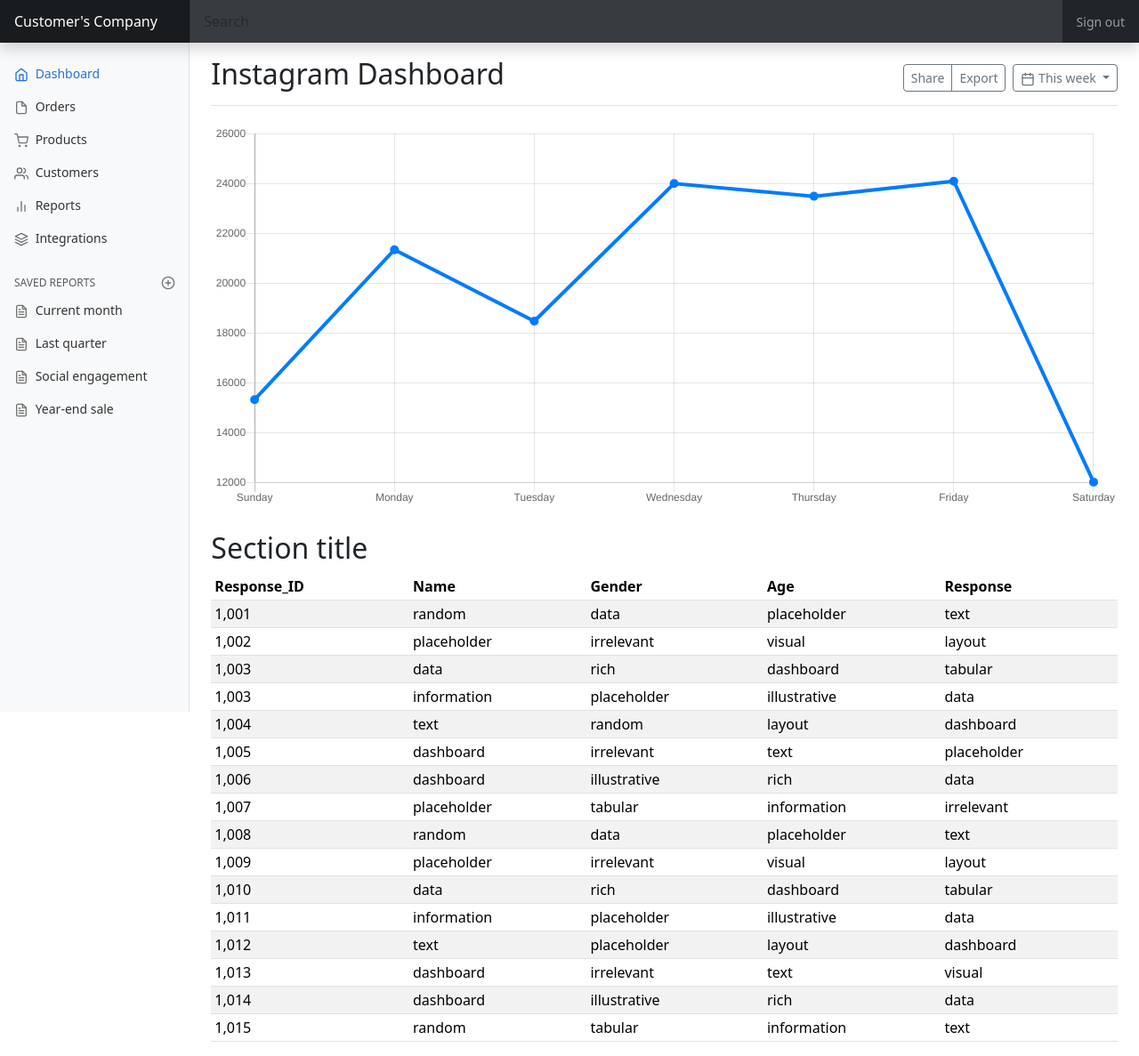
After one commit to Ritesh1069/ProMarketer_production_deployment, a Django app: page /DashIndex.html in a window 1280 px wide. The commit adds this page. Shown: the whole page at 89% size. Run offline with Django 4.2, Linux system fonts and the light colour scheme; some libraries are stand-ins or nearby versions.

Commit message:
added new features
added analytics page and  successufully inked it to main

```diff
--- a/main/djapp/urls.py
+++ b/main/djapp/urls.py
@@ -10,4 +10,5 @@
     path('email', views.email, name="emails sent"),
     path('ContactUs.html', views.contact, name='ContactUs Page'),
     path('analytics_home.html', views.analytics, name='analytics page'),
+    path('DashIndex.html', views.insta_analytics, name='Instagram Analytics'),
 ]
--- a/main/djapp/views.py
+++ b/main/djapp/views.py
@@ -15,6 +15,9 @@
 
 def contact(request):
     return render(request, 'ContactUs.html')
+
+def insta_analytics(request):
+    return render(request, 'DashIndex.html')
 
 def run(request):
     if request.method == 'POST':
--- /dev/null
+++ b/main/templates/DashIndex.html
@@ -0,0 +1,284 @@
+
+{% load static %}
+  <head>
+    <meta charset="utf-8">
+    <meta name="viewport" content="width=device-width, initial-scale=1">
+    <meta name="description" content="">
+    <meta name="author" content="Mark Otto, Jacob Thornton, and Bootstrap contributors">
+    <meta name="generator" content="Hugo 0.84.0">
+    <title>Dashboard Template · Bootstrap v5.0</title>
+
+    <link rel="canonical" href="https://getbootstrap.com/docs/5.0/examples/dashboard/">
+    <link href="https://cdn.jsdelivr.net/npm/bootstrap@5.3.0/dist/css/bootstrap.min.css" rel="stylesheet">
+
+
+    <!-- Bootstrap core CSS -->
+<link href="../assets/dist/css/bootstrap.min.css" rel="stylesheet">
+
+    <style>
+      .bd-placeholder-img {
+        font-size: 1.125rem;
+        text-anchor: middle;
+        -webkit-user-select: none;
+        -moz-user-select: none;
+        user-select: none;
+      }
+
+      @media (min-width: 768px) {
+        .bd-placeholder-img-lg {
+          font-size: 3.5rem;
+        }
+      }
+    </style>
+
+
+    <!-- Custom styles for this template -->
+    <link href="dashboard.css" rel="stylesheet">
+  </head>
+
+
+<header class="navbar navbar-dark sticky-top bg-dark flex-md-nowrap p-0 shadow">
+  <a class="navbar-brand col-md-3 col-lg-2 me-0 px-3" href="#">Customer's Company</a>
+  <button class="navbar-toggler position-absolute d-md-none collapsed" type="button" data-bs-toggle="collapse" data-bs-target="#sidebarMenu" aria-controls="sidebarMenu" aria-expanded="false" aria-label="Toggle navigation">
+    <span class="navbar-toggler-icon"></span>
+  </button>
+  <input class="form-control form-control-dark w-100" type="text" placeholder="Search" aria-label="Search">
+  <div class="navbar-nav">
+    <div class="nav-item text-nowrap">
+      <a class="nav-link px-3" href="#">Sign out</a>
+    </div>
+  </div>
+</header>
+
+<div class="container-fluid">
+  <div class="row">
+    <nav id="sidebarMenu" class="col-md-3 col-lg-2 d-md-block bg-light sidebar collapse">
+      <div class="position-sticky pt-3">
+        <ul class="nav flex-column">
+          <li class="nav-item">
+            <a class="nav-link active" aria-current="page" href="#">
+              <span data-feather="home"></span>
+              Dashboard
+            </a>
+          </li>
+          <li class="nav-item">
+            <a class="nav-link" href="#">
+              <span data-feather="file"></span>
+              Orders
+            </a>
+          </li>
+          <li class="nav-item">
+            <a class="nav-link" href="#">
+              <span data-feather="shopping-cart"></span>
+              Products
+            </a>
+          </li>
+          <li class="nav-item">
+            <a class="nav-link" href="#">
+              <span data-feather="users"></span>
+              Customers
+            </a>
+          </li>
+          <li class="nav-item">
+            <a class="nav-link" href="#">
+              <span data-feather="bar-chart-2"></span>
+              Reports
+            </a>
+          </li>
+          <li class="nav-item">
+            <a class="nav-link" href="#">
+              <span data-feather="layers"></span>
+              Integrations
+            </a>
+          </li>
+        </ul>
+
+        <h6 class="sidebar-heading d-flex justify-content-between align-items-center px-3 mt-4 mb-1 text-muted">
+          <span>Saved reports</span>
+          <a class="link-secondary" href="#" aria-label="Add a new report">
+            <span data-feather="plus-circle"></span>
+          </a>
+        </h6>
+        <ul class="nav flex-column mb-2">
+          <li class="nav-item">
+            <a class="nav-link" href="#">
+              <span data-feather="file-text"></span>
+              Current month
+            </a>
+          </li>
+          <li class="nav-item">
+            <a class="nav-link" href="#">
+              <span data-feather="file-text"></span>
+              Last quarter
+            </a>
+          </li>
+          <li class="nav-item">
+            <a class="nav-link" href="#">
+              <span data-feather="file-text"></span>
+              Social engagement
+            </a>
+          </li>
+          <li class="nav-item">
+            <a class="nav-link" href="#">
+              <span data-feather="file-text"></span>
+              Year-end sale
+            </a>
+          </li>
+        </ul>
+      </div>
+    </nav>
+
+    <main class="col-md-9 ms-sm-auto col-lg-10 px-md-4">
+      <div class="d-flex justify-content-between flex-wrap flex-md-nowrap align-items-center pt-3 pb-2 mb-3 border-bottom">
+        <h1 class="h2"> Instagram Dashboard</h1>
+        <div class="btn-toolbar mb-2 mb-md-0">
+          <div class="btn-group me-2">
+            <button type="button" class="btn btn-sm btn-outline-secondary">Share</button>
+            <button type="button" class="btn btn-sm btn-outline-secondary">Export</button>
+          </div>
+          <button type="button" class="btn btn-sm btn-outline-secondary dropdown-toggle">
+            <span data-feather="calendar"></span>
+            This week
+          </button>
+        </div>
+      </div>
+
+      <canvas class="my-4 w-100 chartjs-render-monitor" id="myChart" width="900" height="380"></canvas>
+
+      <h2>Section title</h2>
+      <div class="table-responsive">
+        <table class="table table-striped table-sm">
+          <thead>
+            <tr>
+              <th scope="col">Response_ID</th>
+              <th scope="col">Name</th>
+              <th scope="col">Gender</th>
+              <th scope="col">Age</th>
+              <th scope="col">Response</th>
+            </tr>
+          </thead>
+          <tbody>
+            <tr>
+              <td>1,001</td>
+              <td>random</td>
+              <td>data</td>
+              <td>placeholder</td>
+              <td>text</td>
+            </tr>
+            <tr>
+              <td>1,002</td>
+              <td>placeholder</td>
+              <td>irrelevant</td>
+              <td>visual</td>
+              <td>layout</td>
+            </tr>
+            <tr>
+              <td>1,003</td>
+              <td>data</td>
+              <td>rich</td>
+              <td>dashboard</td>
+              <td>tabular</td>
+            </tr>
+            <tr>
+              <td>1,003</td>
+              <td>information</td>
+              <td>placeholder</td>
+              <td>illustrative</td>
+              <td>data</td>
+            </tr>
+            <tr>
+              <td>1,004</td>
+              <td>text</td>
+              <td>random</td>
+              <td>layout</td>
+              <td>dashboard</td>
+            </tr>
+            <tr>
+              <td>1,005</td>
+              <td>dashboard</td>
+              <td>irrelevant</td>
+              <td>text</td>
+              <td>placeholder</td>
+            </tr>
+            <tr>
+              <td>1,006</td>
+              <td>dashboard</td>
+              <td>illustrative</td>
+              <td>rich</td>
+              <td>data</td>
+            </tr>
+            <tr>
+              <td>1,007</td>
+              <td>placeholder</td>
+              <td>tabular</td>
+              <td>information</td>
+              <td>irrelevant</td>
+            </tr>
+            <tr>
+              <td>1,008</td>
+              <td>random</td>
+              <td>data</td>
+              <td>placeholder</td>
+              <td>text</td>
+            </tr>
+            <tr>
+              <td>1,009</td>
+              <td>placeholder</td>
+              <td>irrelevant</td>
+              <td>visual</td>
+              <td>layout</td>
+            </tr>
+            <tr>
+              <td>1,010</td>
+              <td>data</td>
+              <td>rich</td>
+              <td>dashboard</td>
+              <td>tabular</td>
+            </tr>
+            <tr>
+              <td>1,011</td>
+              <td>information</td>
+              <td>placeholder</td>
+              <td>illustrative</td>
+              <td>data</td>
+            </tr>
+            <tr>
+              <td>1,012</td>
+              <td>text</td>
+              <td>placeholder</td>
+              <td>layout</td>
+              <td>dashboard</td>
+            </tr>
+            <tr>
+              <td>1,013</td>
+              <td>dashboard</td>
+              <td>irrelevant</td>
+              <td>text</td>
+              <td>visual</td>
+            </tr>
+            <tr>
+              <td>1,014</td>
+              <td>dashboard</td>
+              <td>illustrative</td>
+              <td>rich</td>
+              <td>data</td>
+            </tr>
+            <tr>
+              <td>1,015</td>
+              <td>random</td>
+              <td>tabular</td>
+              <td>information</td>
+              <td>text</td>
+            </tr>
+          </tbody>
+        </table>
+      </div>
+    </main>
+  </div>
+</div>
+
+<script src="https://cdn.jsdelivr.net/npm/bootstrap@5.3.0/dist/js/bootstrap.bundle.min.js"></script>
+
+    <script src="../assets/dist/js/bootstrap.bundle.min.js"></script>
+
+      <script src="https://cdn.jsdelivr.net/npm/feather-icons@4.28.0/dist/feather.min.js" integrity="sha384-uO3SXW5IuS1ZpFPKugNNWqTZRRglnUJK6UAZ/gxOX80nxEkN9NcGZTftn6RzhGWE" crossorigin="anonymous"></script><script src="https://cdn.jsdelivr.net/npm/chart.js@2.9.4/dist/Chart.min.js" integrity="sha384-zNy6FEbO50N+Cg5wap8IKA4M/ZnLJgzc6w2NqACZaK0u0FXfOWRRJOnQtpZun8ha" crossorigin="anonymous"></script><script src="dashboard.js"></script>
--- a/main/templates/analytics_home.html
+++ b/main/templates/analytics_home.html
@@ -187,10 +187,12 @@
                     <h2>Instagram Campaign</h2>
                 <p>Lorem ipsum dolor, sit amet consectetur adipisicing elit. Ut perspiciatis tempore quide.</p>
                 </div>
+                <a href="DashIndex.html">
                 <button >
                     <img src="{% static 'search.png' %}" alt="">
                     See Insights
                 </button>
+                </a>
             </div>
 
            <div class="card">
--- /dev/null
+++ b/main/templates/dashboard.css
@@ -0,0 +1,100 @@
+body {
+  font-size: .875rem;
+}
+
+.feather {
+  width: 16px;
+  height: 16px;
+  vertical-align: text-bottom;
+}
+
+/*
+ * Sidebar
+ */
+
+.sidebar {
+  position: fixed;
+  top: 0;
+  /* rtl:raw:
+  right: 0;
+  */
+  bottom: 0;
+  /* rtl:remove */
+  left: 0;
+  z-index: 100; /* Behind the navbar */
+  padding: 48px 0 0; /* Height of navbar */
+  box-shadow: inset -1px 0 0 rgba(0, 0, 0, .1);
+}
+
+@media (max-width: 767.98px) {
+  .sidebar {
+    top: 5rem;
+  }
+}
+
+.sidebar-sticky {
+  position: relative;
+  top: 0;
+  height: calc(100vh - 48px);
+  padding-top: .5rem;
+  overflow-x: hidden;
+  overflow-y: auto; /* Scrollable contents if viewport is shorter than content. */
+}
+
+.sidebar .nav-link {
+  font-weight: 500;
+  color: #333;
+}
+
+.sidebar .nav-link .feather {
+  margin-right: 4px;
+  color: #727272;
+}
+
+.sidebar .nav-link.active {
+  color: #2470dc;
+}
+
+.sidebar .nav-link:hover .feather,
+.sidebar .nav-link.active .feather {
+  color: inherit;
+}
+
+.sidebar-heading {
+  font-size: .75rem;
+  text-transform: uppercase;
+}
+
+/*
+ * Navbar
+ */
+
+.navbar-brand {
+  padding-top: .75rem;
+  padding-bottom: .75rem;
+  font-size: 1rem;
+  background-color: rgba(0, 0, 0, .25);
+  box-shadow: inset -1px 0 0 rgba(0, 0, 0, .25);
+}
+
+.navbar .navbar-toggler {
+  top: .25rem;
+  right: 1rem;
+}
+
+.navbar .form-control {
+  padding: .75rem 1rem;
+  border-width: 0;
+  border-radius: 0;
+}
+
+.form-control-dark {
+  color: #fff;
+  background-color: rgba(255, 255, 255, .1);
+  border-color: rgba(255, 255, 255, .1);
+}
+
+.form-control-dark:focus {
+  border-color: transparent;
+  box-shadow: 0 0 0 3px rgba(255, 255, 255, .25);
+}
```
Also changed, not shown: main/templates/dashboard.js (added, +53 -0 lines).
